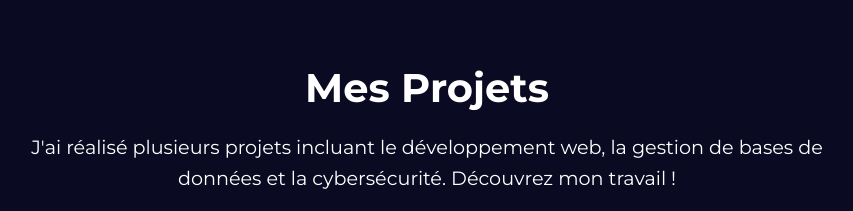
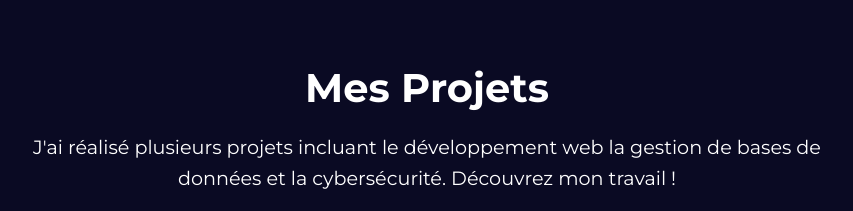
Before and after one commit to Kaneking987/portfolio, a plain HTML site: page index.html in a window 1280 px wide. Shown: the part 1100-1311 px from the top of the page, 213-1066 px from the left. Drawn offline with Linux system fonts and the light colour scheme; files whose address does not match are found by name.

Commit message:
j'ai retirer lignr 37 une virgule a coter de "web"

```diff
--- a/index.html
+++ b/index.html
@@ -34,7 +34,7 @@
     <section class="section" id="projets">
       <h2>Mes Projets</h2>
       <p>
-        J'ai réalisé plusieurs projets incluant le développement web, la gestion de bases de données et la cybersécurité. Découvrez mon travail !
+        J'ai réalisé plusieurs projets incluant le développement web la gestion de bases de données et la cybersécurité. Découvrez mon travail !
       </p>
       <a class="btn" href="projets.html">Voir tous mes projets</a>
     </section>
```
